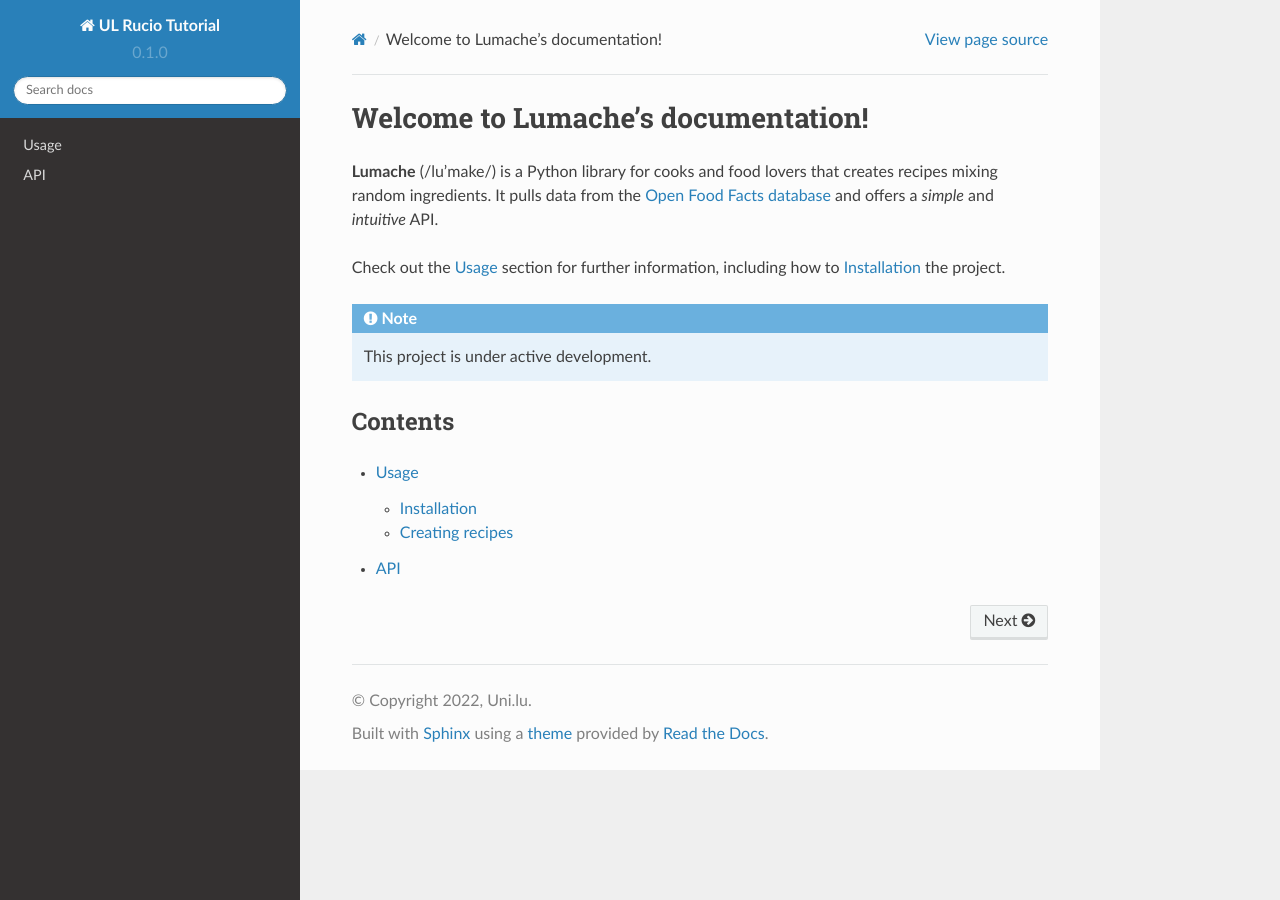
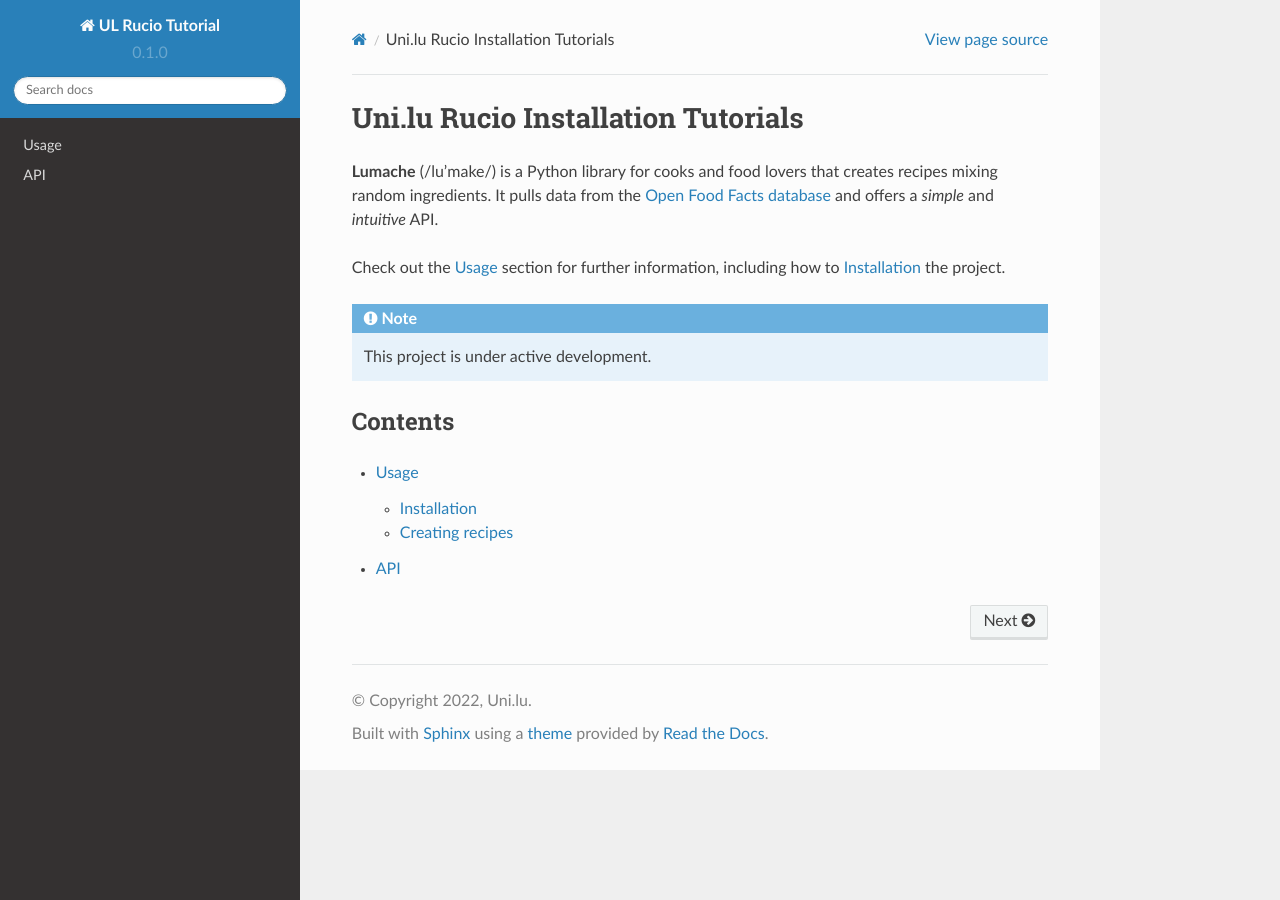
Before and after one commit to rahman-unilu/ulhpc-rucio-tutorials, a Sphinx documentation site: the page built from docs/source/index.rst, in a window 1280 px wide. Built offline with Sphinx 7.4.7 and the Read the Docs theme 2.0.0, drawn with Linux system fonts in a browser that asks for light colours.

Commit message:
Update index.rst

```diff
--- a/docs/source/index.rst
+++ b/docs/source/index.rst
@@ -1,4 +1,4 @@
-Welcome to Lumache's documentation!
+Uni.lu Rucio Installation Tutorials
 ===================================
 
 **Lumache** (/lu'make/) is a Python library for cooks and food lovers
```
